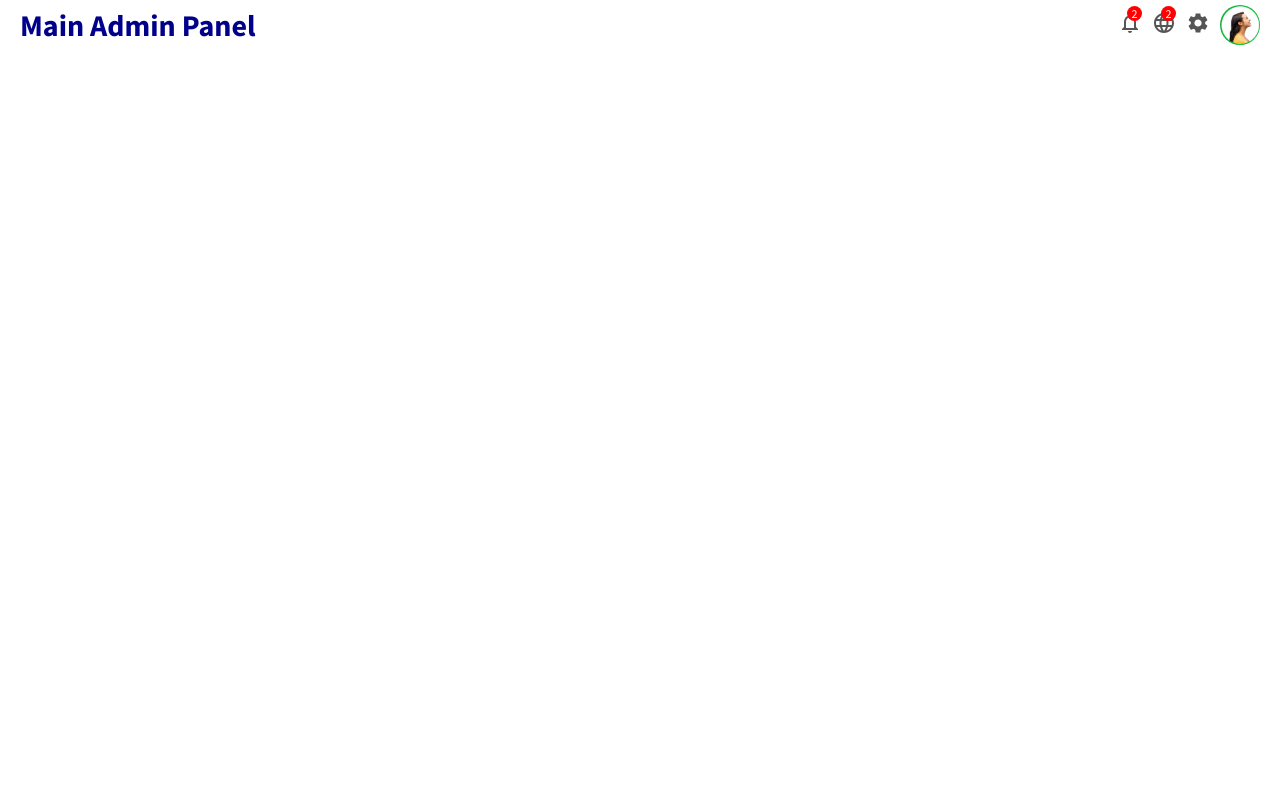
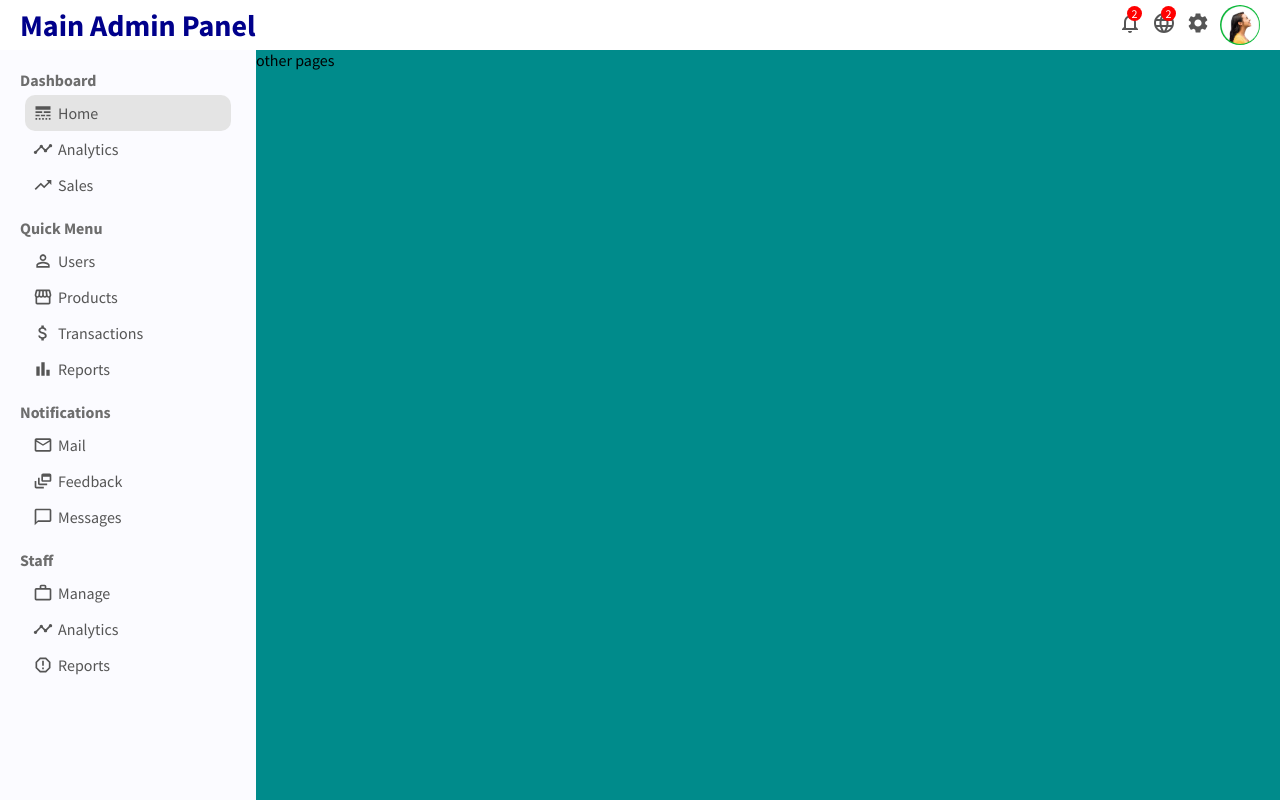
Before and after one commit to Sudaraka-Gamage/Admin-Panel-for-Ecommerce-platform-ReactJS, a React (Create React App) app: page / in a window 1280 px wide. Built offline with nearby package versions, Linux system fonts and the light colour scheme.

Commit message:
Main page Sidebar Section

```diff
--- a/src/App.js
+++ b/src/App.js
@@ -1,10 +1,18 @@
+import Sidebar from "./components/sidebar/Sidebar";
 import Topbar from "./components/topbar/Topbar";
+import "./app.css"
 
 
 function App() {
   return (
     <div className="App">
+
      <Topbar/>
+     <div className="container">
+     <Sidebar/>
+     <div className="others">other pages</div>
+     </div>
+
     </div>
   );
 }
--- /dev/null
+++ b/src/app.css
@@ -0,0 +1,7 @@
+.container{
+    display: flex;
+}
+.others{
+    flex: 4;
+    background-color:darkcyan;
+}
--- /dev/null
+++ b/src/components/sidebar/Sidebar.jsx
@@ -0,0 +1,115 @@
+import React from 'react'
+import "./sidebar.css"
+import { LineStyle, Timeline, TrendingUp,PersonOutline
+         , Storefront, AttachMoney, BarChart, MailOutline, DynamicFeed
+        , ChatBubbleOutline, WorkOutline, ReportGmailerrorred  } from '@mui/icons-material';
+
+export default function Sidebar() {
+    return (
+        <div className="sidebar">
+
+            <div className="sidebarWrapper">
+
+                <div className="sidebarMenu">
+
+                    <h3 className="sidebarTitle">Dashboard</h3>
+                    <ul className="sidebarList">
+                        <li className="sidebarListItem active">
+                            <LineStyle className="sidebarIcon"/>
+                            Home
+                        </li>
+
+                        <li className="sidebarListItem">
+                            <Timeline className="sidebarIcon"/>
+                            Analytics
+                        </li>
+
+                        <li className="sidebarListItem">
+                            <TrendingUp className="sidebarIcon"/>
+                            Sales
+                        </li>
+
+                    </ul>
+
+                </div>
+
+                <div className="sidebarMenu">
+
+                    <h3 className="sidebarTitle">Quick Menu</h3>
+                    <ul className="sidebarList">
+                        <li className="sidebarListItem">
+                        <PersonOutline className="sidebarIcon"/>
+                        Users
+                        </li>
+
+                        <li className="sidebarListItem">
+                        <Storefront className="sidebarIcon"/>
+                        Products
+                        </li>
+
+                        <li className="sidebarListItem">
+                        <AttachMoney className="sidebarIcon"/>
+                        Transactions
+                        </li>
+
+                        <li className="sidebarListItem">
+                        <BarChart className="sidebarIcon"/>
+                        Reports
+                        </li>
+
+                    </ul>
+
+                </div>
+
+                <div className="sidebarMenu">
+
+                    <h3 className="sidebarTitle">Notifications</h3>
+                    <ul className="sidebarList">
+                    <li className="sidebarListItem">
+                    <MailOutline className="sidebarIcon"/>
+                        Mail
+                    </li>
+
+                    <li className="sidebarListItem">
+                    <DynamicFeed className="sidebarIcon"/>
+                    Feedback
+                    </li>
+
+                    <li className="sidebarListItem">
+                    <ChatBubbleOutline className="sidebarIcon"/>
+                    Messages
+                    </li>
+
+                    </ul>
+
+                </div>
+
+
+                <div className="sidebarMenu">
+
+                    <h3 className="sidebarTitle">Staff</h3>
+                    <ul className="sidebarList">
+                    <li className="sidebarListItem">
+                    <WorkOutline className="sidebarIcon"/>
+                    Manage
+                    </li>
+
+                    <li className="sidebarListItem">
+                    <Timeline className="sidebarIcon"/>
+                    Analytics
+                    </li>
+
+                    <li className="sidebarListItem">
+                    <ReportGmailerrorred className="sidebarIcon"/>
+                    Reports
+                    </li>
+
+                    </ul>
+
+                </div>
+
+            </div>
+
+        </div>
+    )
+}
--- /dev/null
+++ b/src/components/sidebar/sidebar.css
@@ -0,0 +1,36 @@
+.sidebar{
+    flex: 1;
+    height: calc(100vh - 50px);
+    background-color: rgb(251, 251, 255);
+    position: sticky;
+    top: 50px;
+}
+.sidebarWrapper{
+    padding: 20px;
+    color: #555;
+}
+.sidebarMenu{
+    margin-bottom: 10px;
+}
+.sidebarTitle{
+    font-size: 16px;
+    color: rgb(109, 109, 109);
+}
+.sidebarList{
+    list-style: none;
+    padding: 5px;
+}
+.sidebarListItem{
+    padding: 8px;
+    cursor: pointer;
+    display: flex;
+    align-items: center;
+    border-radius: 10px;
+}
+.sidebarListItem.active, .sidebarListItem:hover{
+    background-color: rgb(228, 228, 228);
+}
+.sidebarIcon{
+    margin-right: 5px;
+    font-size: 20px !important;
+}
```
